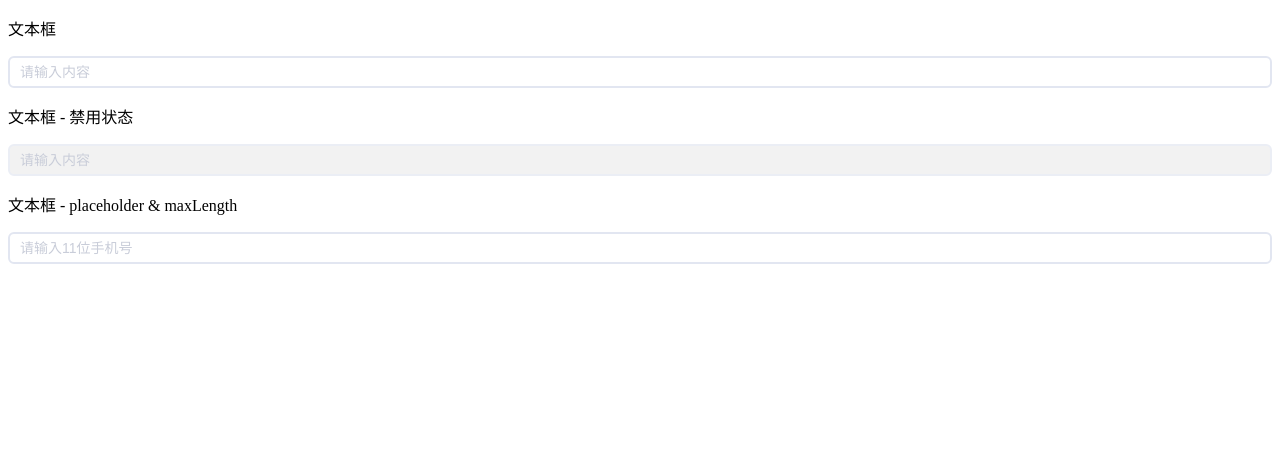
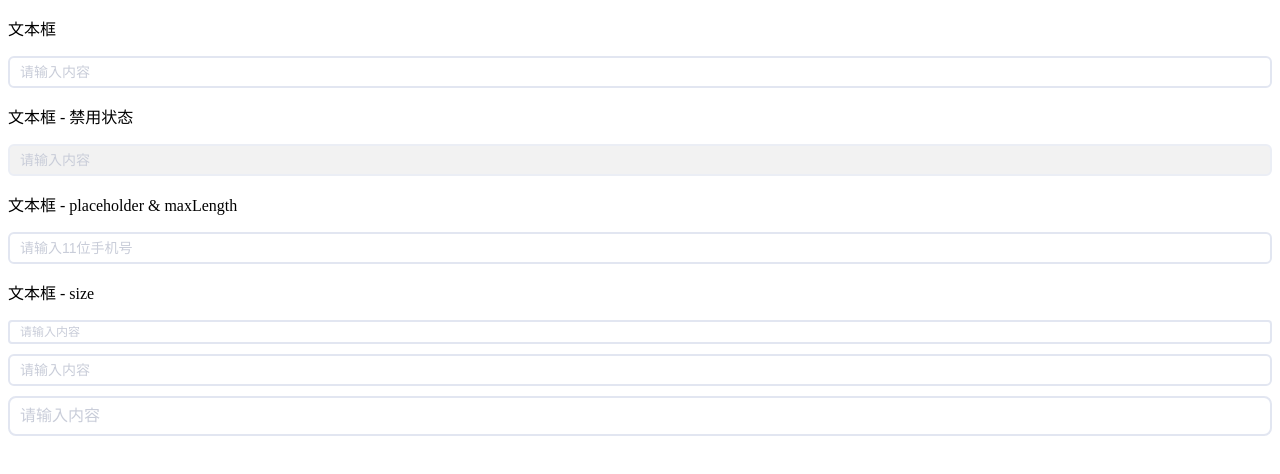
Before and after one commit to liulongbin1314/vue3-ui-library, a Vue app in the folder examples/: page / in a window 1280 px wide. Shown: the top 474 px of the page. Built offline with nearby package versions, Linux system fonts and the light colour scheme.

Commit message:
设置input组件的size尺寸

```diff
--- a/examples/src/components/InputTest.vue
+++ b/examples/src/components/InputTest.vue
@@ -13,6 +13,13 @@
   <div class="col-gap">
     <a-input placeholder="请输入11位手机号" :max-length="11"></a-input>
   </div>
+
+  <p>文本框 - size</p>
+  <div class="col-gap">
+    <a-input size="small"></a-input>
+    <a-input></a-input>
+    <a-input size="large"></a-input>
+  </div>
 </template>
 
 <script setup></script>
--- a/packages/components/input/src/index.vue
+++ b/packages/components/input/src/index.vue
@@ -1,5 +1,5 @@
 <template>
-  <div :class="[ns.b(), ns.is('focus', _isFocus), ns.is('disabled', disabled)]">
+  <div :class="[ns.b(), ns.is('focus', _isFocus), ns.is('disabled', disabled), ns.m('size', size)]">
     <!-- 前置区域 -->
     <!-- xxx -->
     <div :class="[ns.e('wrapper')]">
@@ -33,7 +33,11 @@ const props = defineProps({
     type: String,
     default: '请输入内容'
   },
-  maxLength: [String, Number]
+  maxLength: [String, Number],
+  size: {
+    type: String,
+    default: 'default'
+  }
 })
 
 import { useNamespace } from '@ui-library/hooks'
--- a/packages/theme/src/input.scss
+++ b/packages/theme/src/input.scss
@@ -26,6 +26,22 @@
     #{fn.getVarName(input, text-color)}: var(#{fn.getVarName(text-color, disabled)});
     #{fn.getVarName(input, border-color)}: var(#{fn.getVarName(border-color, disabled)});
     #{fn.getVarName(input, bg-color)}: var(#{fn.getVarName(color, gray, light-9)});
+  }
+
+  // 尺寸 - small
+  @include mixins.m(size, small) {
+    // 尺寸、圆角、文字
+    #{fn.getVarName(input, size)}: var(#{fn.getVarName(component-size, small)});
+    #{fn.getVarName(input, round)}: var(#{fn.getVarName(component-round, small)});
+    #{fn.getVarName(input, font-size)}: var(#{fn.getVarName(font-size, small)});
+  }
+
+  // 尺寸 - large
+  @include mixins.m(size, large) {
+    // 尺寸、圆角、文字
+    #{fn.getVarName(input, size)}: var(#{fn.getVarName(component-size, large)});
+    #{fn.getVarName(input, round)}: var(#{fn.getVarName(component-round, large)});
+    #{fn.getVarName(input, font-size)}: var(#{fn.getVarName(font-size, large)});
   }
 
   // 文本框的容器
```
